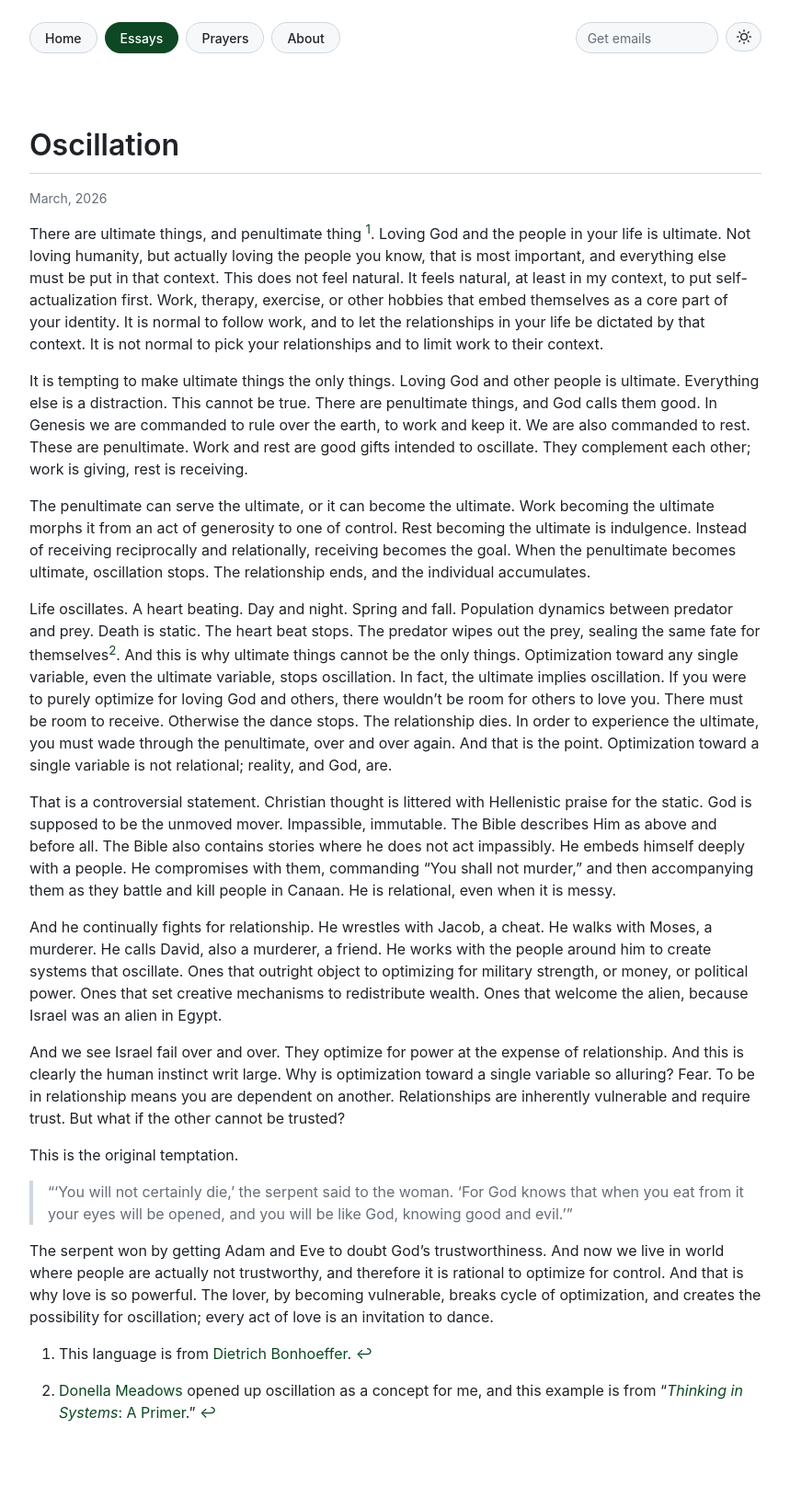
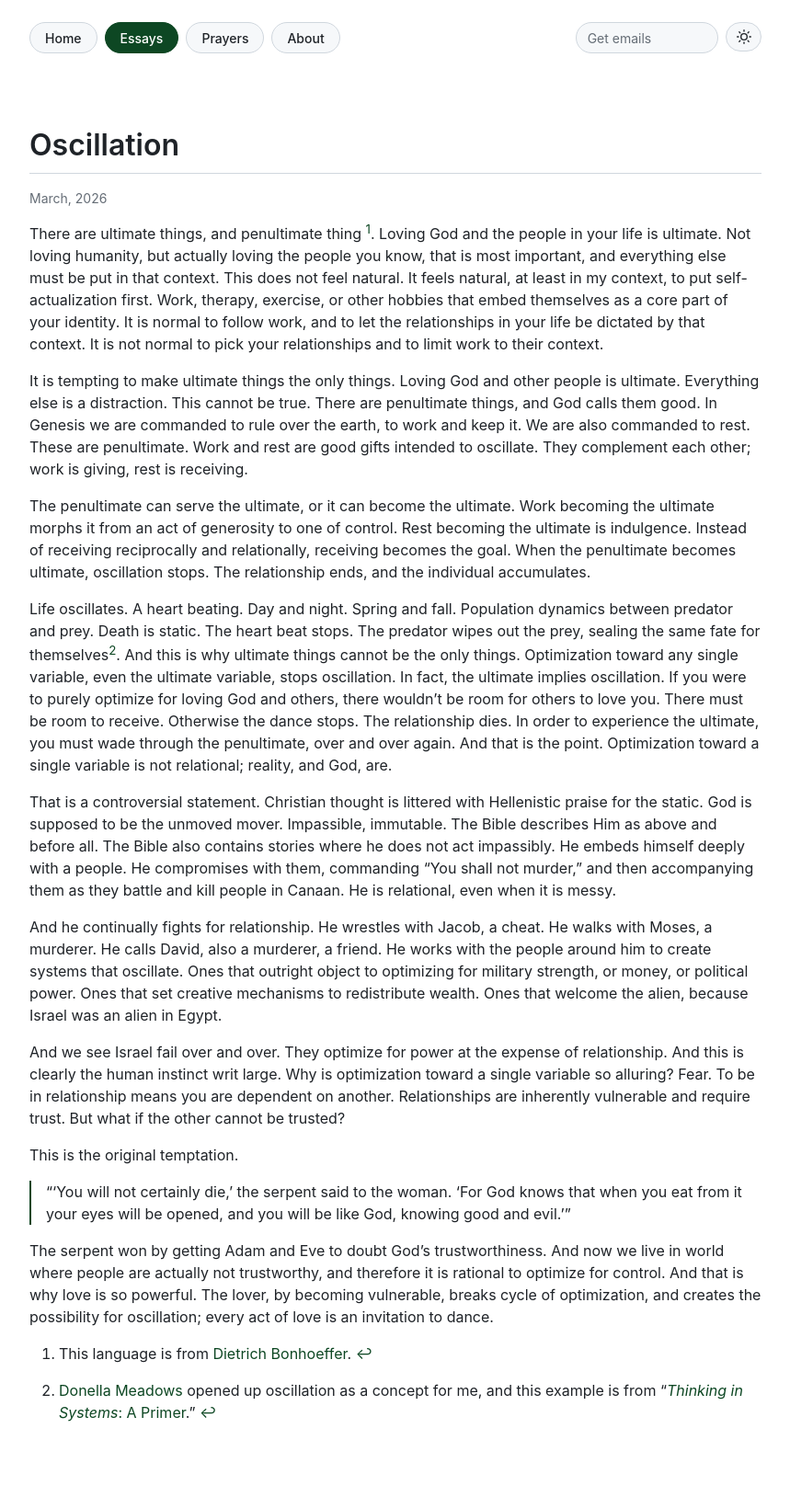
Before and after one commit to jack-t-skidmore/jack-t-skidmore.github.io, a Jekyll site: the page built from essays/oscillation.md, in a window 1280 px wide. Shown: the whole page at 92% size, without its empty margins (210-1069 px from the left). Built offline with Jekyll 4.4.1, drawn with Linux system fonts in a browser that asks for light colours.

Commit message:
Restyle blockquotes: thin green line, black text
Replace the gray 0.25em border and gray text with a thinner 2px green (--link)
left bar and normal body text color.

Co-Authored-By: Claude Opus 4.8 <noreply@anthropic.com>

```diff
--- a/assets/css/style.css
+++ b/assets/css/style.css
@@ -293,8 +293,8 @@ body {
 
 /* Blockquotes */
 .markdown-body blockquote {
-  border-left: 0.25em solid var(--blockquote-border);
-  color: var(--blockquote-text);
+  border-left: 2px solid var(--link);
+  color: var(--text);
   padding: 0 1em;
   margin: 0 0 1em 0;
 }
```
